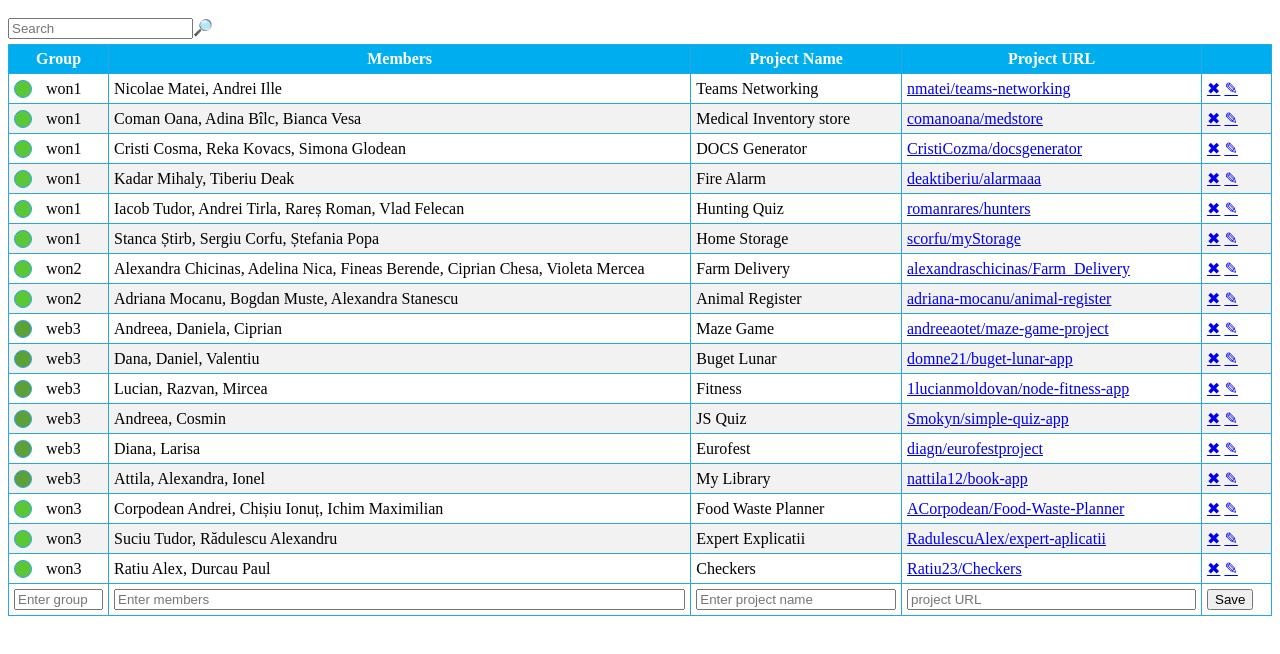
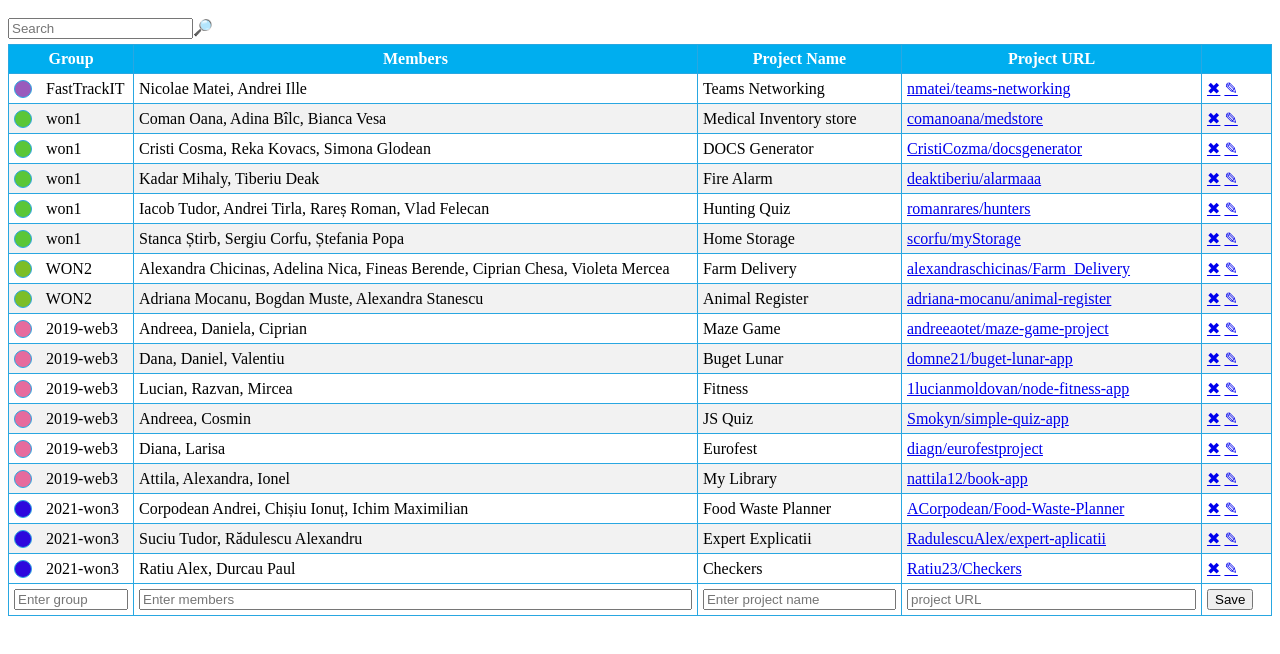
Before and after one commit to nmatei/teams-networking, a plain HTML site: page index.html in a window 1280 px wide. Shown: the part 48-702 px from the top of the page. Drawn offline with Linux system fonts and the light colour scheme.

Commit message:
update promotions

```diff
--- a/data/teams.json
+++ b/data/teams.json
@@ -1,7 +1,7 @@
 [
   {
     "id": "1",
-    "promotion": "won1",
+    "promotion": "FastTrackIT",
     "members": "Nicolae Matei, Andrei Ille",
     "name": "Teams Networking",
     "url": "https://github.com/nmatei/teams-networking"
@@ -43,77 +43,77 @@
   },
   {
     "id": "7",
-    "promotion": "won2",
+    "promotion": "WON2",
     "members": "Alexandra Chicinas, Adelina Nica, Fineas Berende, Ciprian Chesa, Violeta Mercea",
     "name": "Farm Delivery",
     "url": "https://github.com/alexandraschicinas/Farm_Delivery"
   },
   {
     "id": "8",
-    "promotion": "won2",
+    "promotion": "WON2",
     "members": "Adriana Mocanu, Bogdan Muste, Alexandra Stanescu",
     "name": "Animal Register",
     "url": "https://github.com/adriana-mocanu/animal-register"
   },
   {
     "id": "9",
-    "promotion": "web3",
+    "promotion": "2019-web3",
     "members": "Andreea, Daniela, Ciprian",
     "name": "Maze Game",
     "url": "https://github.com/andreeaotet/maze-game-project"
   },
   {
     "id": "10",
-    "promotion": "web3",
+    "promotion": "2019-web3",
     "members": "Dana, Daniel, Valentiu",
     "name": "Buget Lunar",
     "url": "https://github.com/domne21/buget-lunar-app"
   },
   {
     "id": "11",
-    "promotion": "web3",
+    "promotion": "2019-web3",
     "members": "Lucian, Razvan, Mircea",
     "name": "Fitness",
     "url": "https://github.com/1lucianmoldovan/node-fitness-app"
   },
   {
     "id": "12",
-    "promotion": "web3",
+    "promotion": "2019-web3",
     "members": "Andreea, Cosmin",
     "name": "JS Quiz",
     "url": "https://github.com/Smokyn/simple-quiz-app"
   },
   {
     "id": "13",
-    "promotion": "web3",
+    "promotion": "2019-web3",
     "members": "Diana, Larisa",
     "name": "Eurofest",
     "url": "https://github.com/diagn/eurofestproject"
   },
   {
     "id": "14",
-    "promotion": "web3",
+    "promotion": "2019-web3",
     "members": "Attila, Alexandra, Ionel",
     "name": "My Library",
     "url": "https://github.com/nattila12/book-app"
   },
   {
     "id": "15",
-    "promotion": "won3",
+    "promotion": "2021-won3",
     "members": "Corpodean Andrei, Chișiu Ionuț, Ichim Maximilian",
     "name": "Food Waste Planner",
     "url": "https://github.com/ACorpodean/Food-Waste-Planner"
   },
   {
     "id": "16",
-    "promotion": "won3",
+    "promotion": "2021-won3",
     "members": "Suciu Tudor, Rădulescu Alexandru",
     "name": "Expert Explicatii",
     "url": "https://github.com/RadulescuAlex/expert-aplicatii"
   },
   {
     "id": "17",
-    "promotion": "won3",
+    "promotion": "2021-won3",
     "members": "Ratiu Alex, Durcau Paul",
     "name": "Checkers",
     "url": "https://github.com/Ratiu23/Checkers"
--- a/index.html
+++ b/index.html
@@ -14,7 +14,7 @@
   <form onsubmit="submitTeam(); return false;" onreset="editId = 0;">
     <table id="list">
       <colgroup>
-        <col span="1" style="width: 100px">
+        <col span="1" style="width: 125px">
         <col span="1">
         <col span="1">
         <col span="1" style="width: 300px;">
```
